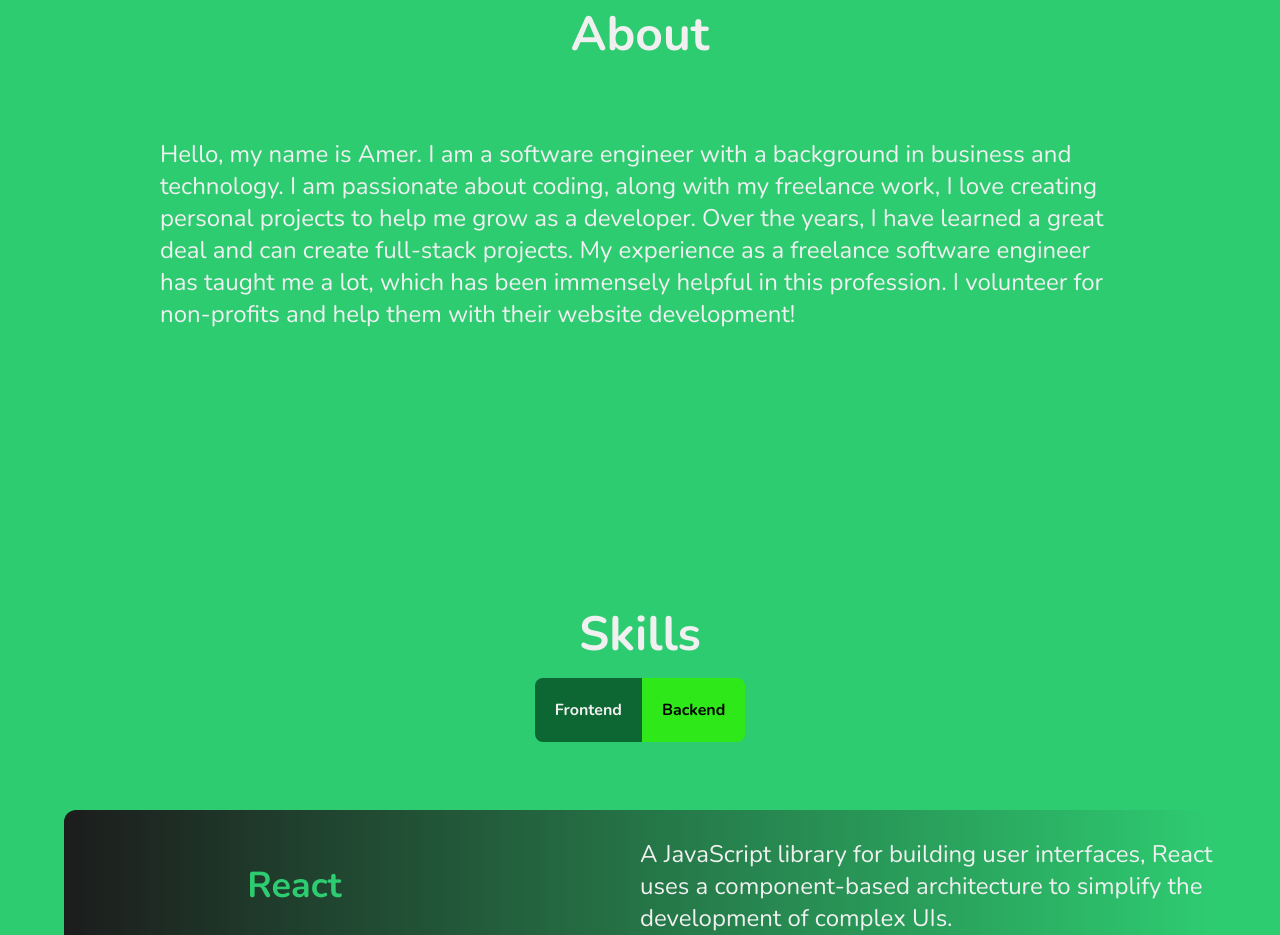
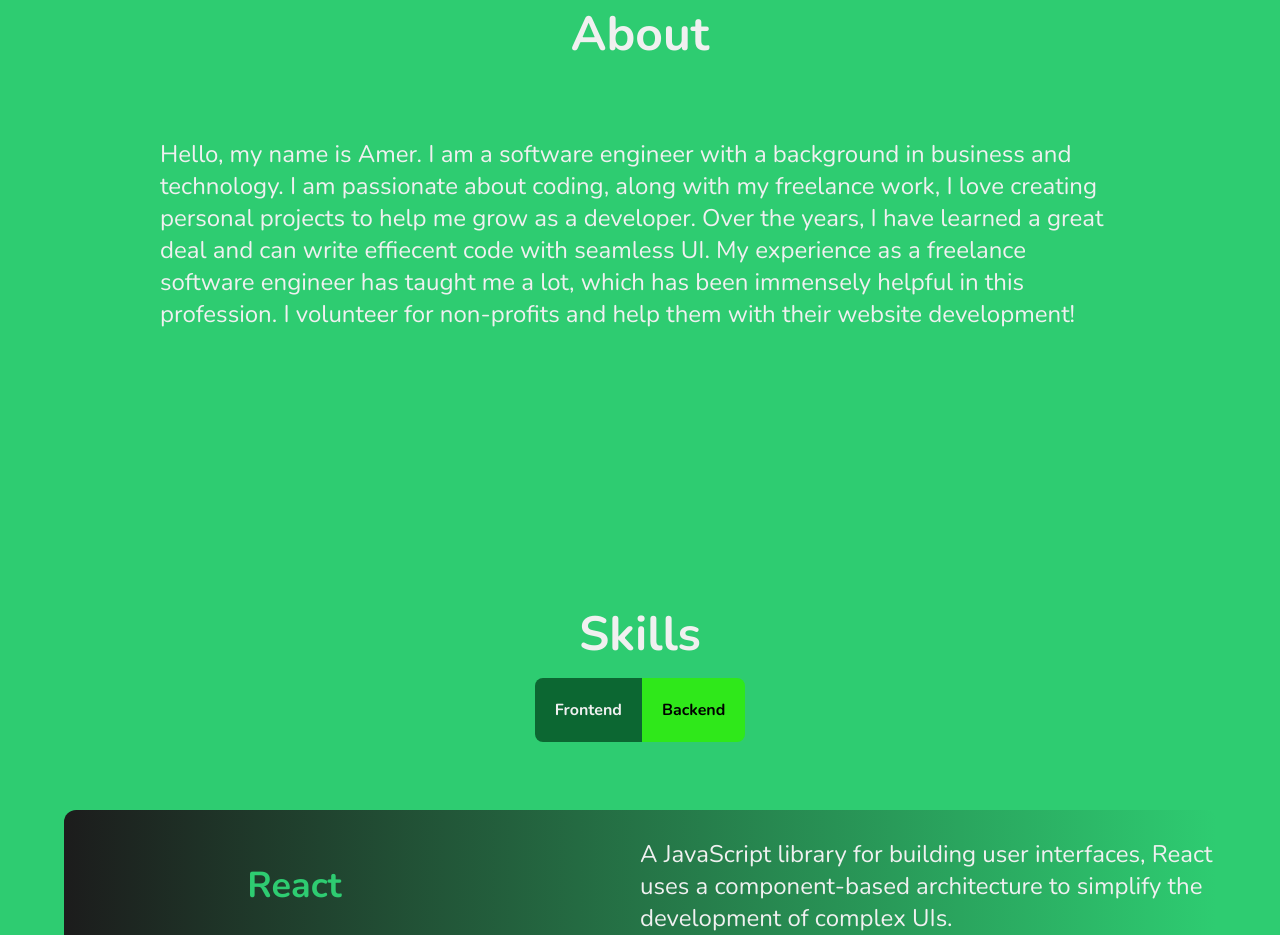
Before and after one commit to amerkulovic/Portfolio2.0, a React (Create React App) app: page / in a window 1280 px wide. Shown: the part 860-1795 px from the top of the page. Built offline with nearby package versions, Linux system fonts and the light colour scheme; a web font is replaced by a local one.

Commit message:
updated the about me section for the website

```diff
--- a/src/components/AboutPage.tsx
+++ b/src/components/AboutPage.tsx
@@ -3,7 +3,7 @@ const AboutPage = () => {
     <div id="about" className="bg-primary flex flex-col items-center pt-[120px] pb-40">
       <h1 className="text-5xl font-bold text-center pb-20">About</h1>
       <p className="text-2xl text-start w-3/4">
-        Hello, my name is Amer. I am a software engineer with a background in business and technology. I am passionate about coding, along with my freelance work, I love creating personal projects to help me grow as a developer. Over the years, I have learned a great deal and can create full-stack projects. My experience as a freelance software engineer has taught me a lot, which has been immensely helpful in this profession. I volunteer for non-profits and help them with their website
+        Hello, my name is Amer. I am a software engineer with a background in business and technology. I am passionate about coding, along with my freelance work, I love creating personal projects to help me grow as a developer. Over the years, I have learned a great deal and can write effiecent code with seamless UI. My experience as a freelance software engineer has taught me a lot, which has been immensely helpful in this profession. I volunteer for non-profits and help them with their website
         development!
       </p>
     </div>
```
